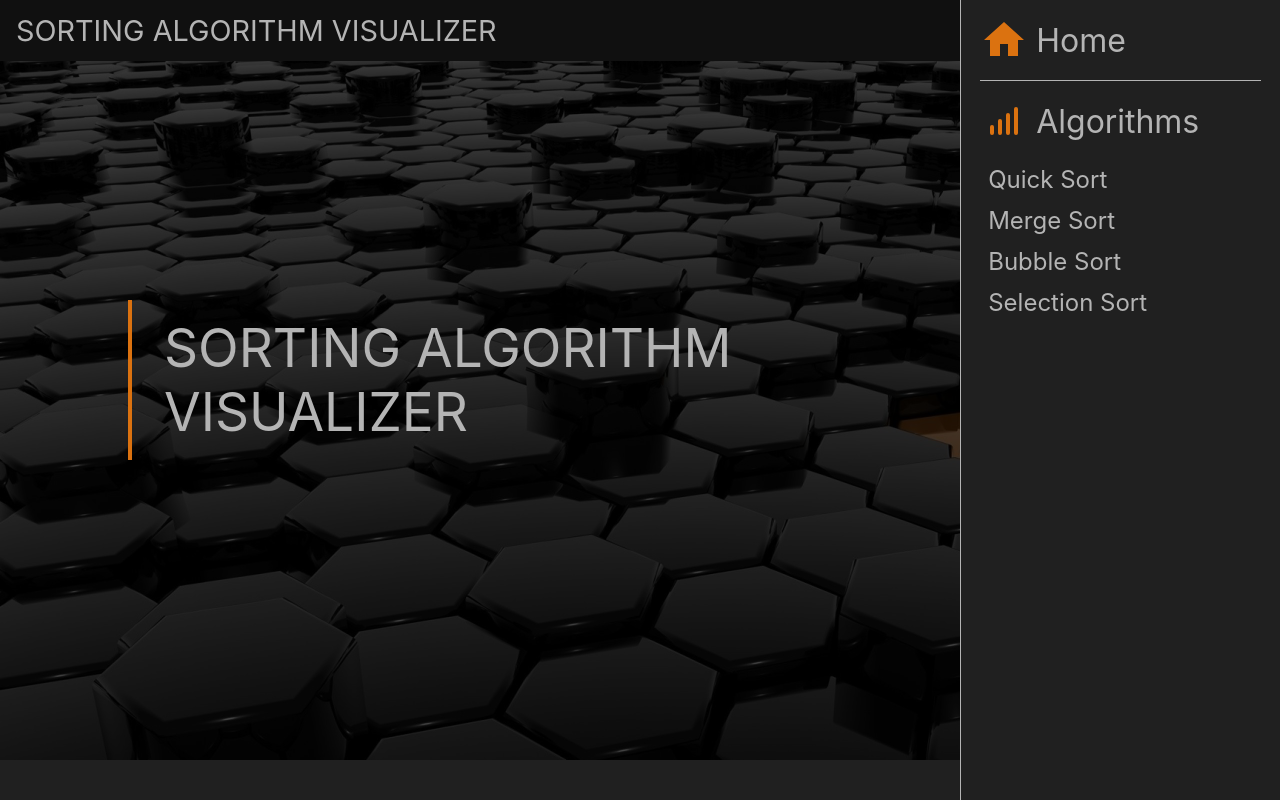
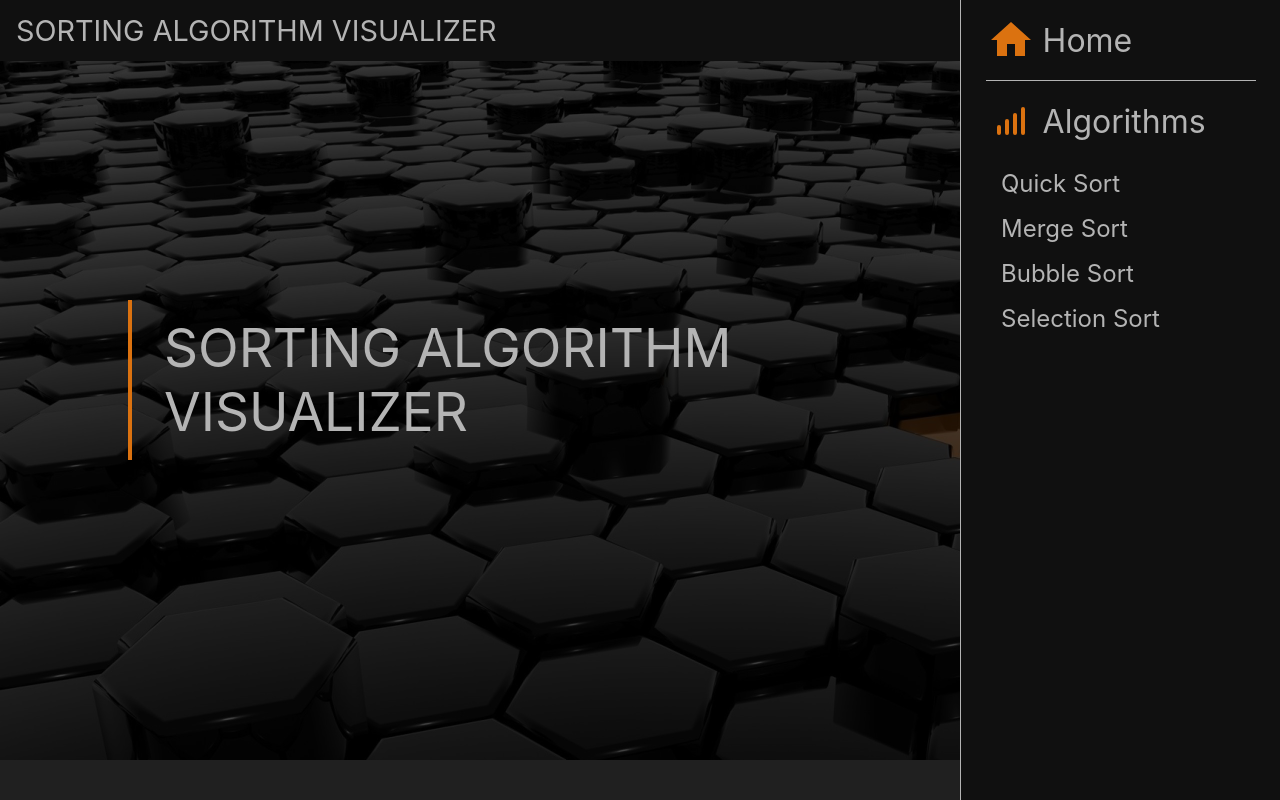
Before and after one commit to atorcode/sorting-algorithm-visualizer, a React (Create React App) app: page / in a window 1280 px wide. Both pictures are taken after a click on the button 1240 px from the left and 30 px from the top of the page. Shown: the top 800 px of the page. Built offline with nearby package versions, Linux system fonts and the light colour scheme.

Commit message:
Fix hover highlighting for expanded nav bar

```diff
--- a/src/components/ExpandedNavBar/ExpandedNavBar.js
+++ b/src/components/ExpandedNavBar/ExpandedNavBar.js
@@ -5,21 +5,32 @@ import { TbAntennaBars5 } from "react-icons/tb";
 const ExpandedNavBar = () => {
   return (
     <nav className={styles["expanded-nav-bar"]}>
-      <section className={styles["home-section"]}>
-        <MdHome className={styles["icons"]} />
-        <h2>Home</h2>
-      </section>
-      <section>
+      <a href="/">
+        <div className={styles["home"]}>
+          <MdHome className={styles["icons"]} />
+          <h2>Home</h2>
+        </div>
+      </a>
+      <div className={styles["divider-line"]}></div>
+      <div className={styles["algorithms"]}>
         <TbAntennaBars5 className={styles["icons"]} />
         <h2>Algorithms</h2>
         {/* following list is formatted with flex-wrap to have desired styling while being a child of this section element, which is more semantic. Could alternatively use grid instead of flex-wrap, but the width of the nav bar is constant, so this solution works fine. */}
-        <ul>
-          <li>Quick Sort</li>
-          <li>Merge Sort</li>
-          <li>Bubble Sort</li>
-          <li>Selection Sort</li>
-        </ul>
-      </section>
+      </div>
+      <ul>
+        <li>
+          <a href="#">Quick Sort</a>
+        </li>
+        <li>
+          <a href="#">Merge Sort</a>
+        </li>
+        <li>
+          <a href="#">Bubble Sort</a>
+        </li>
+        <li>
+          <a href="#">Selection Sort</a>
+        </li>
+      </ul>
     </nav>
   );
 };
--- a/src/components/ExpandedNavBar/ExpandedNavBar.module.scss
+++ b/src/components/ExpandedNavBar/ExpandedNavBar.module.scss
@@ -2,23 +2,29 @@
 
 .expanded-nav-bar {
   position: fixed;
-
   right: 0;
   width: 20rem;
   height: 100vh;
   z-index: 1000;
-  color: rgb(180, 180, 180);
+  color: v.$text-color;
   text-align: right;
-  background-color: v.$background-color-light;
+  background-color: v.$background-color;
   border-left: 1px solid rgb(180, 180, 180);
 
-  section {
+  a {
+    color: v.$text-color;
+  }
+
+  a:hover {
+    div {
+      background-color: v.$background-color-lighter;
+    }
+  }
+
+  div {
     display: flex;
     align-items: center;
-    flex-wrap: wrap;
     gap: 0.5rem;
-    margin: 0 1.2rem;
-    padding: 1rem 0;
     text-align: start;
   }
 
@@ -28,13 +34,34 @@
   }
 
   li {
+    text-align: start;
     font-size: 1.5rem;
-    margin: 0.75rem 0.5rem;
+
+    a {
+      display: block;
+      padding: 0.5rem 2.5rem;
+    }
+  }
+
+  li:hover {
+    background-color: v.$background-color-lighter;
   }
 }
 
-.home-section {
-  border-bottom: 1px solid v.$text-color;
+.home {
+  padding: 1rem 1.6rem;
+}
+
+.divider-line {
+  height: 1px;
+  width: 270px;
+  background-color: v.$text-color;
+  margin: auto;
+}
+
+.algorithms {
+  user-select: none;
+  padding: 1rem 1.6rem;
 }
 
 .icons {
```
